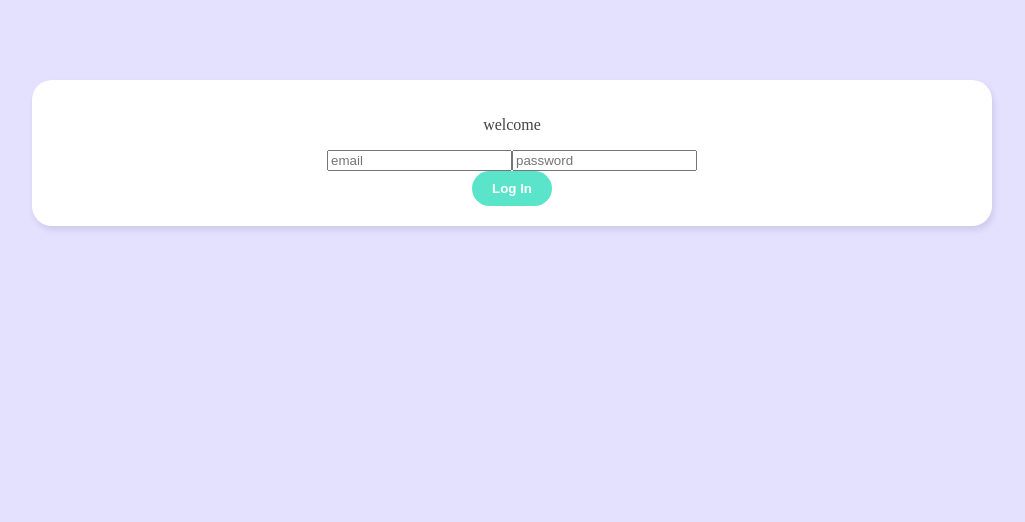
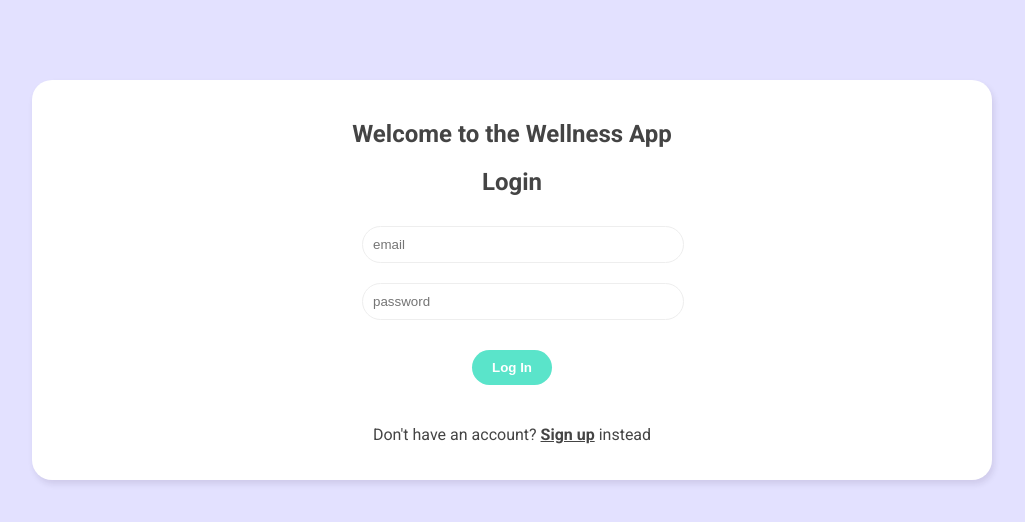
Before and after one commit to Calvinphuah/Wellness-App, a Vue app: page / in a window 1280 px wide. Shown: the top 522 px of the page, without its empty margins (128-1153 px from the left). Built offline with nearby package versions, Linux system fonts and the light colour scheme; no server answers.

Commit message:
added getCollection and useCollection composables

```diff
--- a/src/assets/main.css
+++ b/src/assets/main.css
@@ -1,6 +1,9 @@
+@import url('https://fonts.googleapis.com/css2?family=Poppins:wght@100;300;400;800&family=Roboto:wght@300;400;700;900&display=swap');
+
 body {
   background: #e3e1ff;
   color: #444;
+  font-family: 'Roboto', sans-serif;
 }
 .container {
   width: 90%;
--- /dev/null
+++ b/src/composables/getCollection.js
@@ -0,0 +1,41 @@
+import { ref, watchEffect } from 'vue';
+import { db } from '../firebase/config';
+import { collection, onSnapshot, query, orderBy, where } from 'firebase/firestore';
+
+const getCollection = (collectionName, q) => {
+  const documents = ref(null);
+  const error = ref(null);
+
+  let collectionRef;
+
+  if (q) {
+    collectionRef = query(collection(db, collectionName), where(...q));
+  } else {
+    collectionRef = query(collection(db, collectionName));
+  }
+
+  const unsubscribe = onSnapshot(
+    collectionRef,
+    (snap) => {
+      let results = [];
+      snap.docs.forEach((doc) => {
+        results.push({ ...doc.data(), id: doc.id });
+      });
+      documents.value = results;
+      error.value = null;
+    },
+    (err) => {
+      error.value = 'Error fetching documents: ' + err;
+    }
+  );
+
+  watchEffect((onInvalidate) => {
+    onInvalidate(() => {
+      unsubscribe();
+    });
+  });
+
+  return { documents, error };
+};
+
+export default getCollection;
--- /dev/null
+++ b/src/composables/useCollection.js
@@ -0,0 +1,23 @@
+import { ref } from 'vue';
+import { db } from '../firebase/config';
+import { collection, addDoc } from 'firebase/firestore';
+
+const useCollection = (collectionName) => {
+  const error = ref(null);
+  const addDocument = async (doc) => {
+    error.value = null;
+    try {
+      // When we add a doc we get back a document reference
+      const docRef = await addDoc(collection(db, collectionName), doc);
+
+      console.log('Done!');
+      return docRef;
+    } catch (err) {
+      error.value = err.message;
+    }
+  };
+
+  return { error, addDocument };
+};
+
+export default useCollection;
--- a/src/composables/useLogin.js
+++ b/src/composables/useLogin.js
@@ -9,14 +9,14 @@ const login = async (email, password) => {
   error.value = null;
 
   try {
-    const res = await signInWithEmailAndPassword(email, password);
+    const res = await signInWithEmailAndPassword(auth, email, password);
 
     // Clear error for susccessful sign in
     error.value = null;
     console.log('res', res);
     return res;
   } catch (err) {
-    error.value = 'Incorrect login credentials';
+    error.value = err.message;
   }
 };
 
--- a/src/composables/useSignup.js
+++ b/src/composables/useSignup.js
@@ -21,7 +21,7 @@ const signup = async (email, password, displayName) => {
       throw new Error('Could not create user');
     }
 
-    console.log(`${userCredential} has been created with displayName: ${displayName}`);
+    console.log(`${email} has been created with displayName: ${displayName}`);
 
     // Clear error for susccessful sign up
     error.value = null;
--- a/src/router/index.js
+++ b/src/router/index.js
@@ -1,5 +1,6 @@
 import { createRouter, createWebHistory } from 'vue-router';
 import WelcomePage from '../views/WelcomePage.vue';
+import Home from '../views/Home.vue';
 
 const router = createRouter({
   history: createWebHistory(import.meta.env.BASE_URL),
@@ -8,6 +9,11 @@ const router = createRouter({
       path: '/',
       name: 'WelcomePage',
       component: WelcomePage
+    },
+    {
+      path: '/Home',
+      name: 'Home',
+      component: Home
     }
   ]
 });
--- /dev/null
+++ b/src/views/Home.vue
@@ -0,0 +1,28 @@
+<template>
+  <div>Home</div>
+  <button @click="handleSubmit">Click</button>
+
+  <div>{{ documents }}</div>
+</template>
+
+<script setup>
+import { ref } from 'vue';
+import useCollection from '../composables/useCollection';
+import getCollection from '../composables/getCollection';
+
+const { error, addDocument } = useCollection('data');
+const { errorGetCollection, documents } = getCollection(
+  'data'
+  // , ['name', '==', 'Calvin']
+);
+console.log(documents.value);
+
+const handleSubmit = async () => {
+  const doc = { name: 'Calvin', age: 25 };
+  await addDocument(doc).then((docRef) => {
+    console.log('Document added with ID: ', docRef.id);
+  });
+};
+</script>
+
+<style scoped></style>
--- a/src/views/WelcomePage.vue
+++ b/src/views/WelcomePage.vue
@@ -1,16 +1,31 @@
 <template>
   <div class="welcome container">
-    <p>welcome</p>
-    <!-- <SignUpForm /> -->
-    <LoginForm />
-
+    <h2>Welcome to the Wellness App</h2>
+    <div v-if="isLogin">
+      <h2>Login</h2>
+      <LoginForm @login="enterApp" />
+      <p>Don't have an account? <span @click="isLogin = false">Sign up</span> instead</p>
+    </div>
+    <div v-else>
+      <h2>Sign Up</h2>
+      <SignUpForm @signup="enterApp" />
+      <p>Already have an account? <span @click="isLogin = true">Login</span> instead</p>
+    </div>
   </div>
 </template>
 
 <script setup>
 import SignUpForm from '../components/SignUpForm.vue';
 import LoginForm from '../components/LoginForm.vue';
+import { ref } from 'vue';
+import { useRouter } from 'vue-router';
 
+const isLogin = ref(true);
+const router = useRouter();
+
+const enterApp = () => {
+  router.push({ name: 'Home' });
+};
 </script>
 
 <style>
@@ -18,4 +33,33 @@ import LoginForm from '../components/LoginForm.vue';
   text-align: center;
   padding: 20px 0;
 }
+/* form styles */
+.welcome form {
+  width: 300px;
+  margin: 20px auto;
+}
+.welcome label {
+  display: block;
+  margin: 20px 0 10px;
+}
+.welcome input {
+  width: 100%;
+  padding: 10px;
+  border-radius: 20px;
+  border: 1px solid #eee;
+  outline: none;
+  color: #999;
+  margin: 10px auto;
+}
+
+/* so that the span looks clickable */
+.welcome span {
+  font-weight: bold;
+  text-decoration: underline;
+  cursor: pointer;
+}
+.welcome button {
+  margin: 20px auto;
+  cursor: pointer;
+}
 </style>
```
